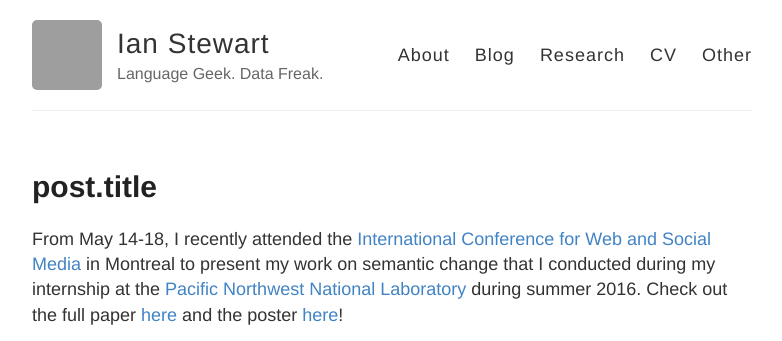
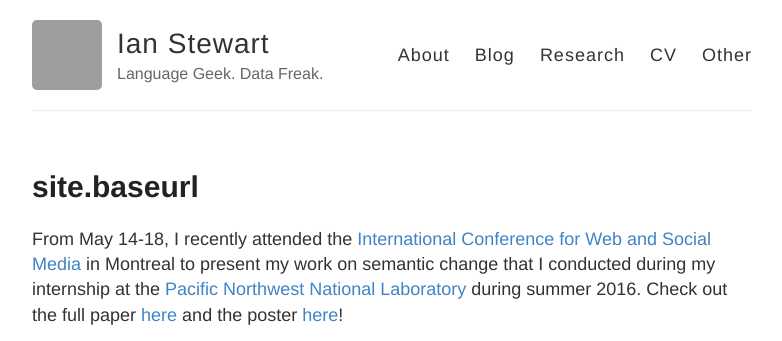
Before and after one commit to ianbstewart/ianbstewart.github.io, a Jekyll site: the page built from _posts/2017-05-20-ICWSM.md, in a window 1280 px wide, cut to the strip 0-341 px from the top of the page. Shown: the whole strip, without its empty margins (248-1030 px from the left). Built offline with Jekyll 4.4.1, drawn with Linux system fonts in a browser that asks for light colours; grey boxes are pictures that could not be loaded.

Commit message:
updated post

```diff
--- a/_layouts/post.html
+++ b/_layouts/post.html
@@ -4,7 +4,7 @@ layout: default
 
 <article class="post">
 
-<h1 id=site.baseurl>post.title</h1>
+<h1 id=post.id>site.baseurl</h1>
 
   <div class="entry">
     {{ content }}
```
